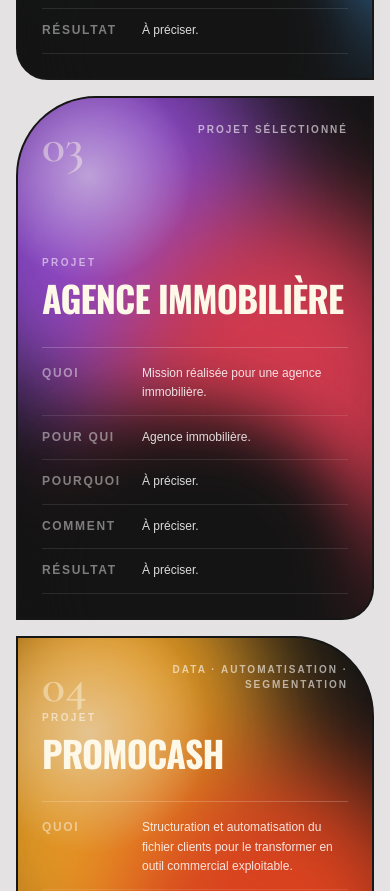
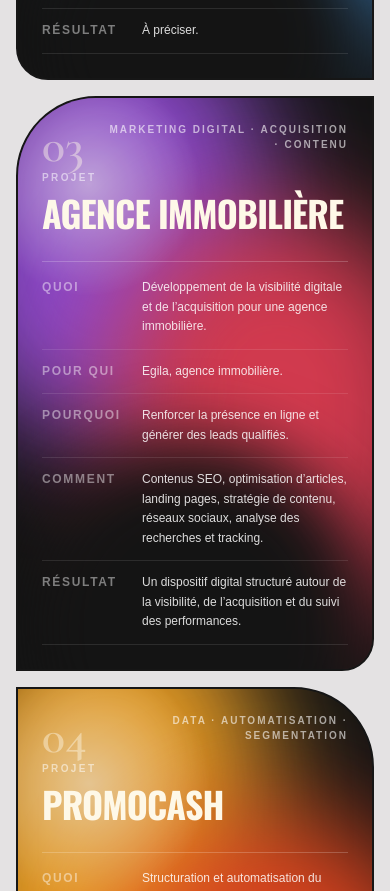
Before and after one commit to nuhfear1/Visit-card, a Next.js app: page /Visit-card/projects in a window 390 px wide. Shown: the part 1160-2051 px from the top of the page. Built offline with nearby package versions, Linux system fonts and the light colour scheme.

Commit message:
projects: compléter le projet agence immobilière

```diff
--- a/src/components/ui/image-mask.tsx
+++ b/src/components/ui/image-mask.tsx
@@ -32,15 +32,15 @@
   {
     num: "03",
     title: "AGENCE IMMOBILIÈRE",
-    tags: "PROJET SÉLECTIONNÉ",
+    tags: "MARKETING DIGITAL · ACQUISITION · CONTENU",
     primary: "#9B51E0",
     secondary: "#E94057",
     facts: [
-      ["QUOI", "Mission réalisée pour une agence immobilière."],
-      ["POUR QUI", "Agence immobilière."],
-      ["POURQUOI", "À préciser."],
-      ["COMMENT", "À préciser."],
-      ["RÉSULTAT", "À préciser."],
+      ["QUOI", "Développement de la visibilité digitale et de l’acquisition pour une agence immobilière."],
+      ["POUR QUI", "Egila, agence immobilière."],
+      ["POURQUOI", "Renforcer la présence en ligne et générer des leads qualifiés."],
+      ["COMMENT", "Contenus SEO, optimisation d’articles, landing pages, stratégie de contenu, réseaux sociaux, analyse des recherches et tracking."],
+      ["RÉSULTAT", "Un dispositif digital structuré autour de la visibilité, de l’acquisition et du suivi des performances."],
     ],
   },
   {
```
